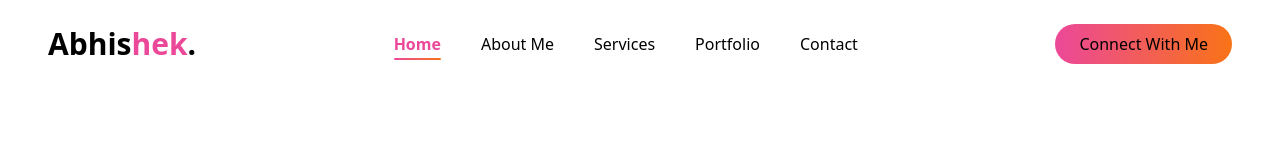
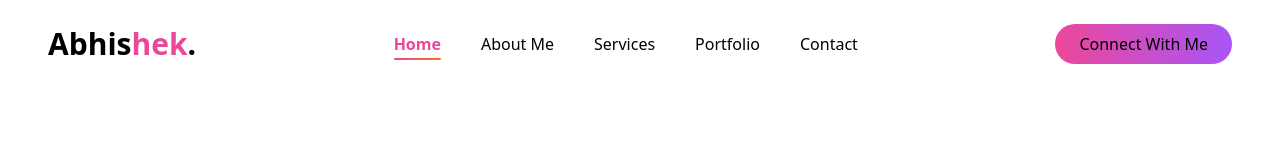
Before and after one commit to code-virus/portfolio_abhishek_kumar, a React (Vite) app: page / in a window 1280 px wide. Shown: the top 160 px of the page. Built offline with nearby package versions, Linux system fonts and the light colour scheme.

Commit message:
update something

```diff
--- a/components/Navbar.jsx
+++ b/components/Navbar.jsx
@@ -295,7 +295,7 @@ export default function Navbar() {
         {/* CTA */}
         <button
           onClick={() => setShowPopup(true)}
-          className="hidden md:block bg-gradient-to-r from-pink-500 to-orange-500 px-4 lg:px-6 py-2 rounded-full text-sm lg:text-base cursor-pointer"
+          className="hidden md:block bg-gradient-to-r to-purple-500 from-pink-500 px-4 lg:px-6 py-2 rounded-full text-sm lg:text-base cursor-pointer"
         >
           Connect With Me
         </button>
@@ -343,7 +343,7 @@ export default function Navbar() {
             setShowPopup(true);
             setMenuOpen(false);
           }}
-          className="bg-gradient-to-r from-pink-500 to-orange-500 px-4 py-2 rounded-full text-sm text-white"
+          className="bg-gradient-to-r from-purple-500 to-pink-500 px-4 py-2 rounded-full text-sm text-white"
         >
           Connect With Me
         </button>
```
